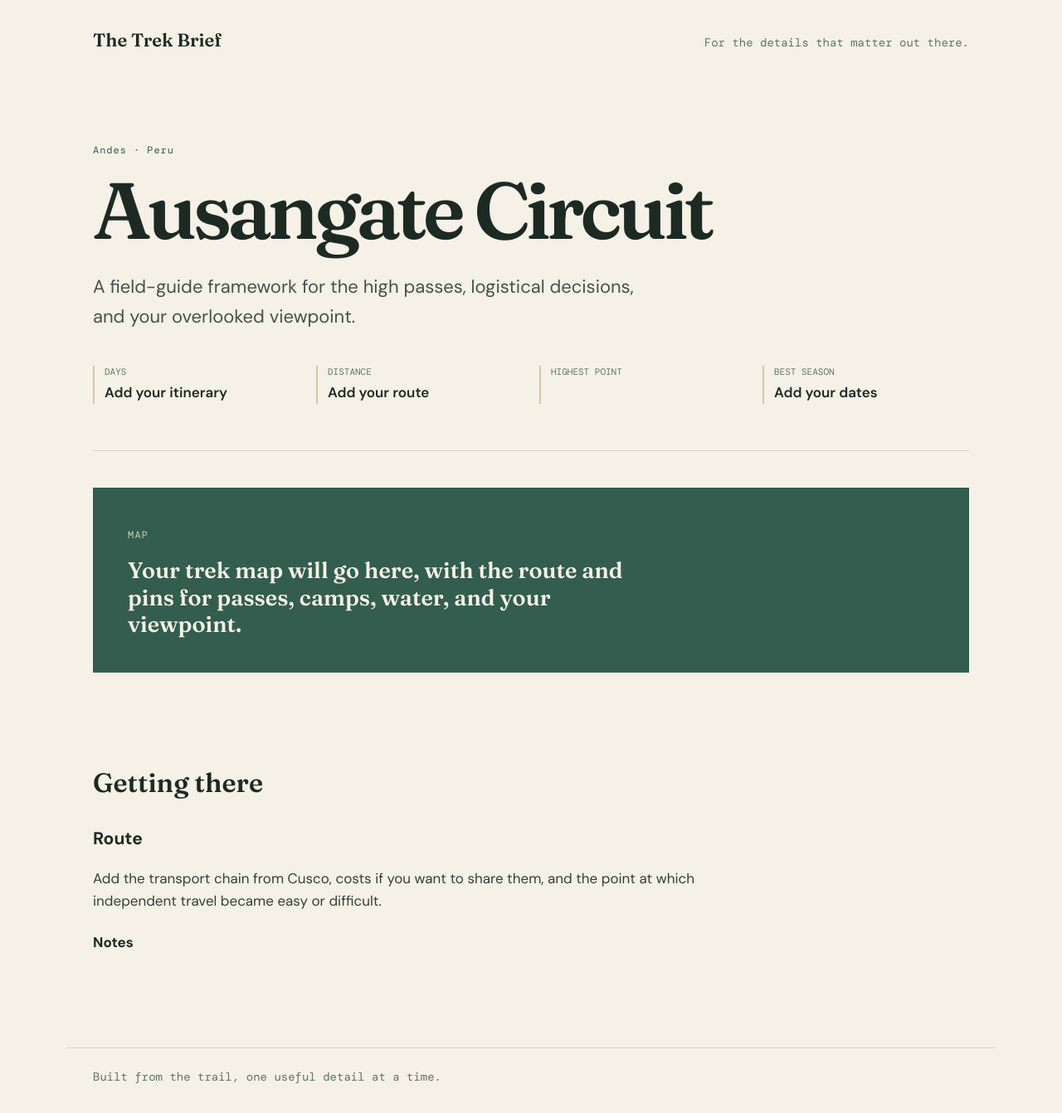
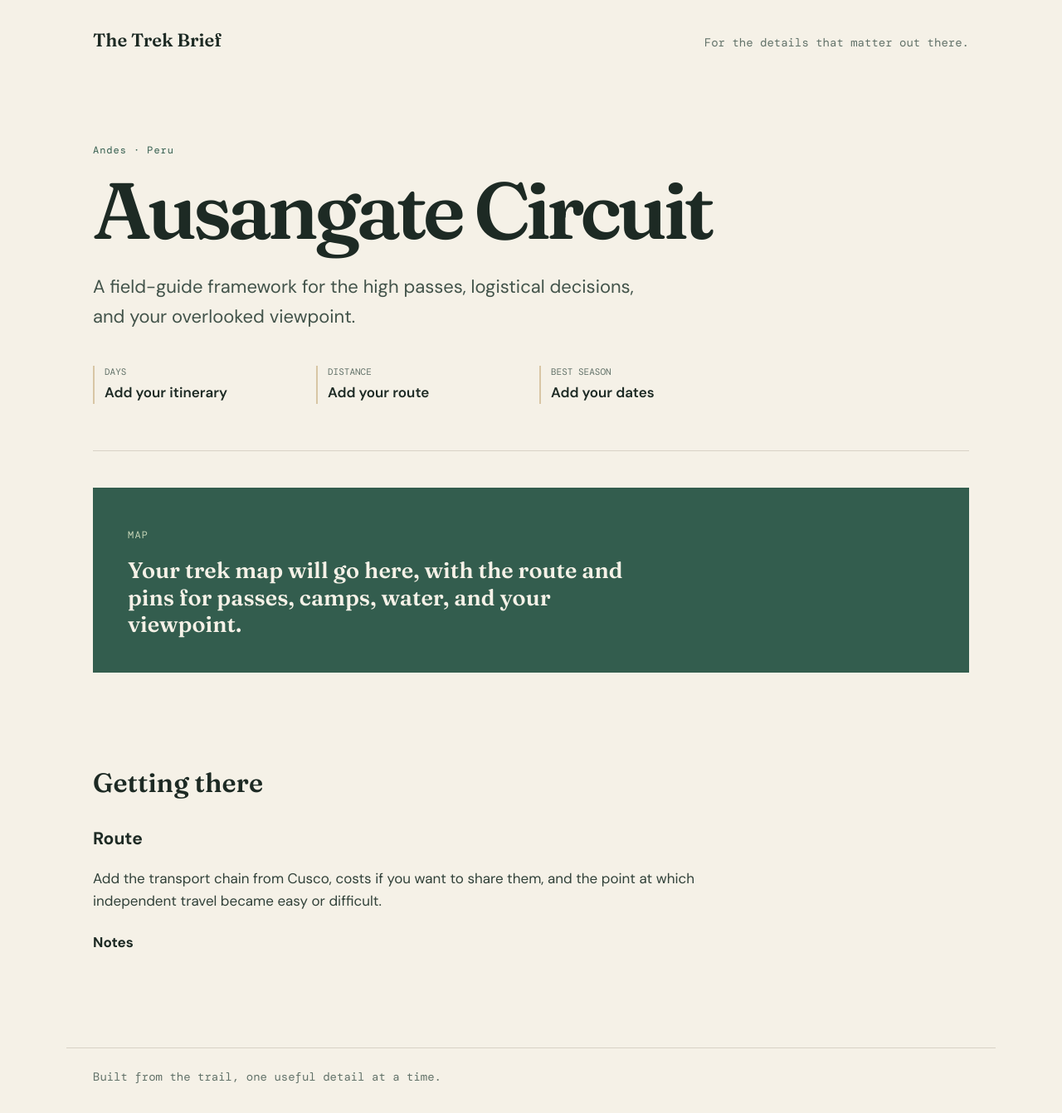
Before and after one commit to the-trek-brief/the-trek-brief.github.io, a Jekyll site: the page built from _treks/ausangate.md, in a window 1280 px wide. Shown: the whole page at 83% size. Built offline with Jekyll 4.4.1, drawn with Linux system fonts in a browser that asks for light colours.

Commit message:
Update trek.html

```diff
--- a/_layouts/trek.html
+++ b/_layouts/trek.html
@@ -9,7 +9,6 @@ layout: default
     <dl class="facts">
       <div><dt>Days</dt><dd>{{ page.days }}</dd></div>
       <div><dt>Distance</dt><dd>{{ page.distance }}</dd></div>
-      <div><dt>Highest point</dt><dd>{{ page.highest_point }}</dd></div>
       <div><dt>Best season</dt><dd>{{ page.season }}</dd></div>
     </dl>
   </header>
```
